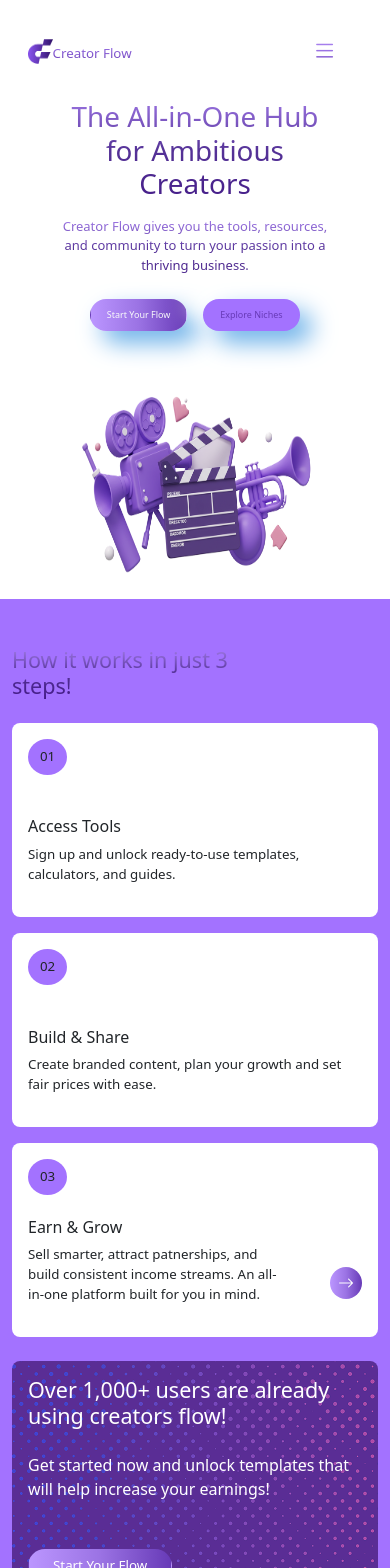
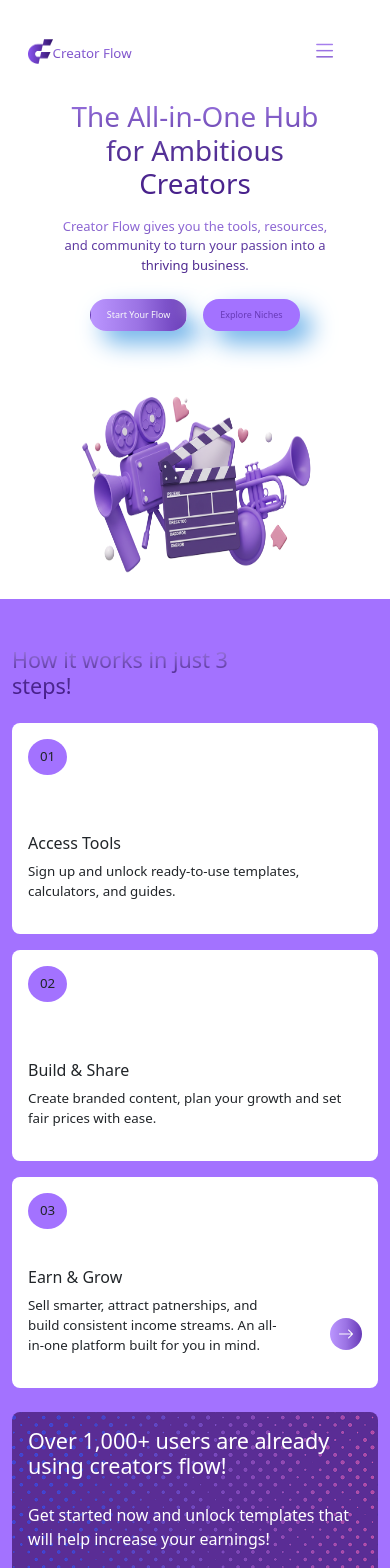
Before and after one commit to toludavid30/creator-flow, a React (Vite) app: page / in a window 390 px wide. Shown: the top 1568 px of the page. Built offline with nearby package versions, Linux system fonts and the light colour scheme.

Commit message:
first main commit

```diff
--- a/src/landingPage/Styling/mediaQuery.css
+++ b/src/landingPage/Styling/mediaQuery.css
@@ -40,7 +40,7 @@
             width: 100%;
             flex-direction: column;
             .box{
-                height: 23dvh;
+                height: 25dvh !important;
                 .boxNumber{
                 width: 10dvw;
             }
@@ -123,7 +123,7 @@
             width: 100%;
             flex-direction: column;
             .box{
-                height: 23dvh;
+                height: 25dvh;
                 .boxNumber{
                 width: 10dvw;
             }
```
